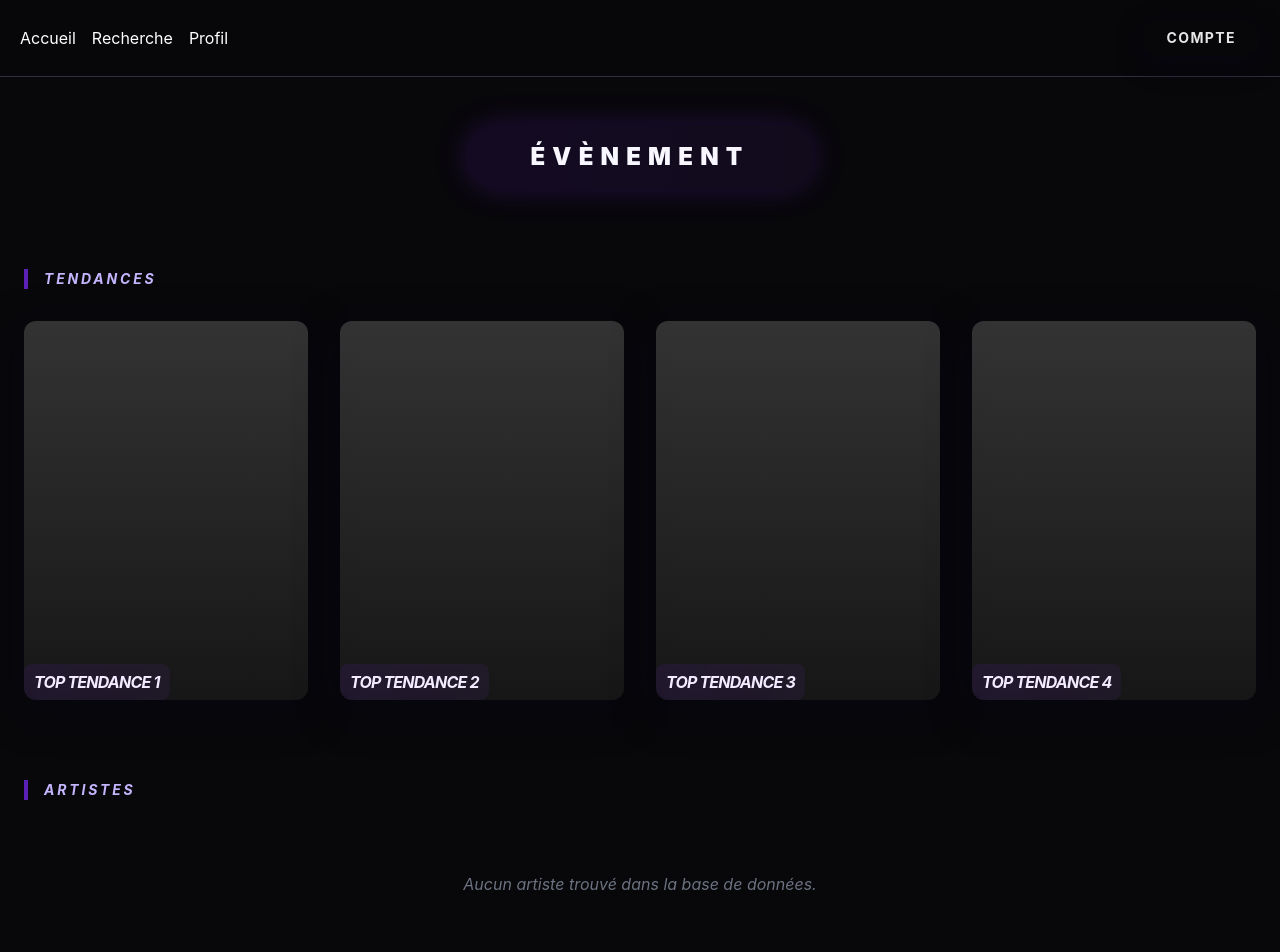
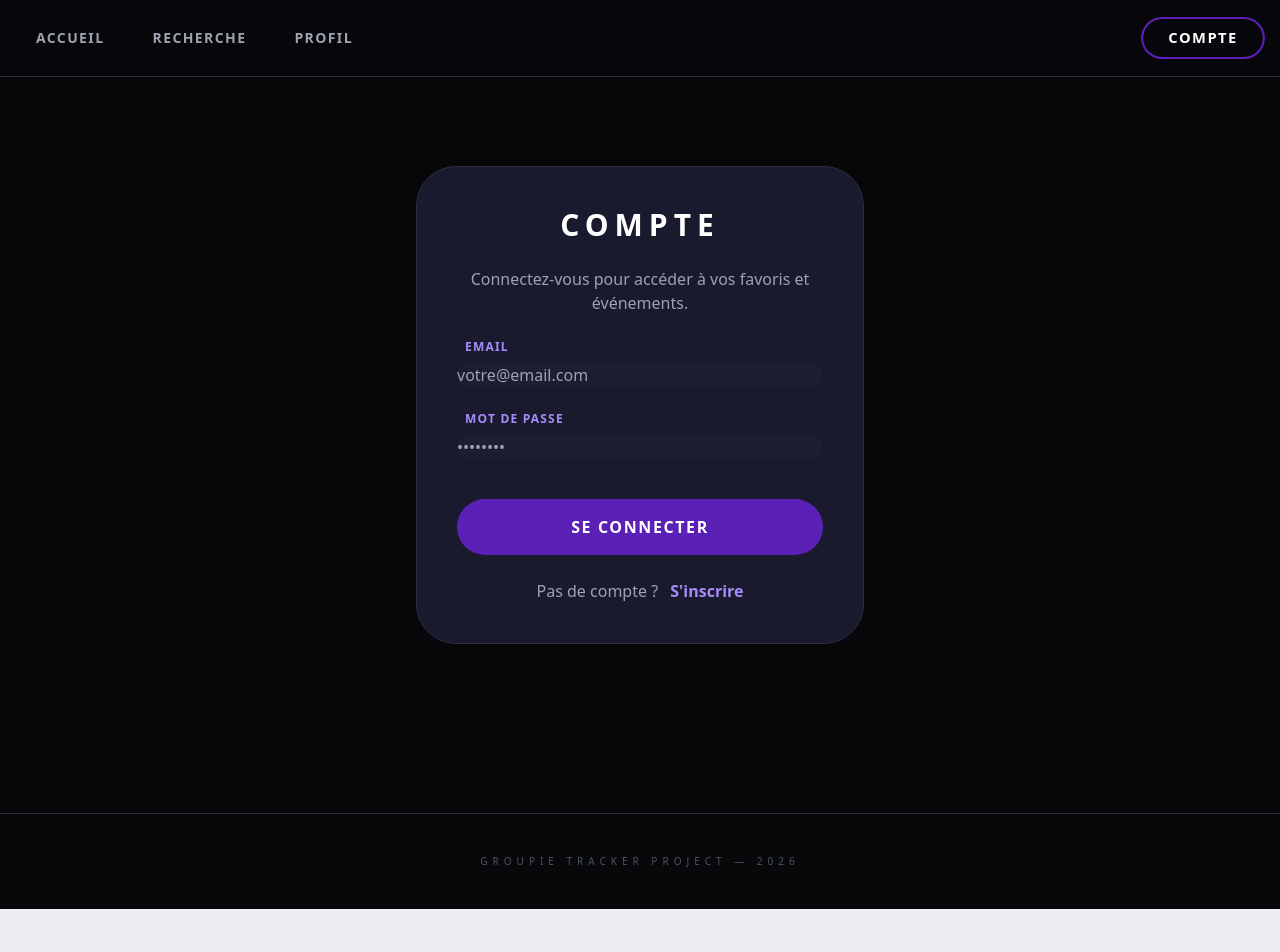
Before and after one commit to allanparis35/projet_gp_tracker, a React (Vite) app: page / in a window 1280 px wide. Shown: the top 952 px of the page. After the commit the page ends 909 px from the top, so only its background shows below. Built offline with nearby package versions, Linux system fonts and the light colour scheme.

Commit message:
It's been a long time since I forgot to commit

```diff
--- a/App.jsx
+++ b/App.jsx
@@ -1,4 +1,4 @@
-import React, { useState, useEffect } from 'react';
+import React, { useState, useEffect, useCallback } from 'react';
 import Home from './pages/Home';
 import Profile from './pages/Profile';
 import Register from './pages/register';
@@ -6,86 +6,133 @@ import Account from './pages/account';
 import Research from './pages/research';
 
 function App() {
-  const [currentPage, setCurrentPage] = useState('home');
+  // On initialise la page en fonction de la présence du token
+  const [currentPage, setCurrentPage] = useState(localStorage.getItem('token') ? 'home' : 'account');
   const [artistes, setArtistes] = useState([]);
-  const [loading, setLoading] = useState(true);
+  const [loading, setLoading] = useState(false);
 
-  useEffect(() => {
-    const fetchArtists = async () => {
-      // 1. On s'assure que le mode chargement est actif au début
-      setLoading(true);
-
-      // 2. Récupérer le token stocké
+  // useCallback permet de stabiliser la fonction pour l'utiliser dans useEffect
+  const fetchArtists = useCallback(async () => {
     const token = localStorage.getItem('token');
 
+    // Si on n'a pas de token, on ne tente même pas l'appel
     if (!token) {
-        console.error("Aucun token trouvé, l'utilisateur n'est probablement pas connecté");
       setLoading(false);
       return;
     }
 
     try {
+      setLoading(true);
+      console.log("Tentative de récupération des artistes...");
+
       const response = await fetch('http://localhost:8080/artists', {
         method: 'GET',
         headers: {
           'Content-Type': 'application/json',
-            // Envoyer le token au backend pour l'authentification JWT
           'Authorization': `Bearer ${token}`
         },
       });
 
       if (response.ok) {
         const data = await response.json();
-          // On met à jour la liste des artistes avec les données du backend
-          setArtistes(data || []);
+        console.log("Données reçues du serveur :", data);
+
+        // Sécurité : on s'assure que data est bien un tableau
+        setArtistes(Array.isArray(data) ? data : []);
       } else {
-          console.error("Erreur lors de la récupération :", response.status);
+        console.error("Erreur serveur code :", response.status);
+        if (response.status === 401) {
+          handleLogout();
+        }
       }
     } catch (error) {
-        console.error("Erreur réseau (le backend est-il lancé ?) :", error);
+      console.error("Erreur réseau (le backend est-il lancé sur 8080 ?) :", error);
     } finally {
-        // 3. Quoi qu'il arrive (succès ou erreur), on arrête le chargement
       setLoading(false);
     }
+  }, []);
+
+  // Chargement des artistes au démarrage ou quand le token change
+  useEffect(() => {
+    if (localStorage.getItem('token')) {
+      fetchArtists();
+    }
+  }, [fetchArtists]);
+
+  const handleLogout = () => {
+    localStorage.removeItem('token');
+    setArtistes([]);
+    setCurrentPage('account');
   };
 
-    fetchArtists();
-  }, []);
+  const handleLoginSuccess = () => {
+    setCurrentPage('home');
+    fetchArtists(); // On recharge immédiatement après la connexion
+  };
 
   return (
-    <div className="min-h-screen bg-[#08070a] text-white">
+    <div className="min-h-screen bg-[#08070a] text-white font-sans selection:bg-[#5b21b6] selection:text-white">
+
       {/* NAVIGATION */}
-      <nav className="sticky top-0 z-50 flex items-center gap-4 p-5 bg-[#08070a]/95 border-b border-[#2d2d44] backdrop-blur-lg">
+      <nav className="sticky top-0 z-50 flex items-center gap-4 p-5 bg-[#08070a]/90 border-b border-[#2d2d44] backdrop-blur-md">
         <div className="flex gap-4">
-          <button onClick={() => setCurrentPage('home')} className={`nav-button ${currentPage === 'home' ? 'active' : ''}`}>Accueil</button>
-          <button onClick={() => setCurrentPage('research')} className={`nav-button ${currentPage === 'research' ? 'active' : ''}`}>Recherche</button>
-          <button onClick={() => setCurrentPage('profile')} className={`nav-button ${currentPage === 'profile' ? 'active' : ''}`}>Profil</button>
+          <button
+            onClick={() => setCurrentPage('home')}
+            className={`px-4 py-2 text-sm font-bold uppercase tracking-widest transition-all ${currentPage === 'home' ? 'text-[#c4b5fd] border-b-2 border-[#5b21b6]' : 'text-gray-400 hover:text-white'}`}
+          >
+            Accueil
+          </button>
+          <button
+            onClick={() => setCurrentPage('research')}
+            className={`px-4 py-2 text-sm font-bold uppercase tracking-widest transition-all ${currentPage === 'research' ? 'text-[#c4b5fd] border-b-2 border-[#5b21b6]' : 'text-gray-400 hover:text-white'}`}
+          >
+            Recherche
+          </button>
+          <button
+            onClick={() => setCurrentPage('profile')}
+            className={`px-4 py-2 text-sm font-bold uppercase tracking-widest transition-all ${currentPage === 'profile' ? 'text-[#c4b5fd] border-b-2 border-[#5b21b6]' : 'text-gray-400 hover:text-white'}`}
+          >
+            Profil
+          </button>
         </div>
 
-        <div className="ml-auto flex gap-6 items-center">
-          <button onClick={() => setCurrentPage('account')} className={`bulle-custom px-6 py-2 text-sm font-bold uppercase tracking-widest ${currentPage === 'account' ? 'opacity-100' : 'opacity-90'}`}>Compte</button>
+        <div className="ml-auto flex gap-4 items-center">
+          {localStorage.getItem('token') && (
+            <button
+              onClick={handleLogout}
+              className="px-4 py-2 text-[10px] font-black uppercase tracking-tighter text-red-500 border border-red-500/20 hover:bg-red-500/10 transition-all rounded"
+            >
+              Déconnexion
+            </button>
+          )}
+          <button
+            onClick={() => setCurrentPage('account')}
+            className={`bulle-custom px-6 py-2 text-sm font-bold uppercase tracking-widest transition-all ${currentPage === 'account' ? 'ring-2 ring-[#5b21b6] scale-105' : 'opacity-80 hover:opacity-100'}`}
+          >
+            Compte
+          </button>
         </div>
       </nav>
 
       {/* CONTENU PRINCIPAL */}
       <main className="container mx-auto py-12 px-6">
 
+        {/* PAGE ACCUEIL */}
         {currentPage === 'home' && (
           <div className="flex flex-col items-center">
-            {/* Grand Titre */}
-            <div className="bulle-custom text-2xl px-16 py-4 mb-20 font-black uppercase tracking-[0.3em] shadow-[0_0_30px_rgba(91,33,182,0.3)]">
-              Évènement
+            <div className="bulle-custom text-2xl px-16 py-4 mb-20 font-black uppercase tracking-[0.3em] shadow-[0_0_40px_rgba(91,33,182,0.2)]">
+              Évènements
             </div>
 
-            {/* TENDANCES (Exemple statique) */}
+            {/* TENDANCES (Statique) */}
             <div className="w-full mb-20">
               <h2 className="text-[#c4b5fd] mb-8 italic text-sm uppercase tracking-[0.2em] font-bold border-l-4 border-[#5b21b6] pl-4">
                 Tendances
               </h2>
               <div className="grid grid-cols-1 sm:grid-cols-2 md:grid-cols-4 gap-8">
                 {[1, 2, 3, 4].map(i => (
-                  <div key={i} className="cadre-gris aspect-video md:aspect-[3/4] group">
-                    <span className="text-[#f3ebff] group-hover:text-white font-bold uppercase tracking-tighter transition-colors">
+                  <div key={i} className="cadre-gris aspect-[3/4] group flex items-center justify-center border border-[#2d2d44] hover:border-[#5b21b6] transition-all cursor-pointer">
+                    <span className="text-[#f3ebff]/50 group-hover:text-white font-bold uppercase text-xs tracking-widest">
                       Top Tendance {i}
                     </span>
                   </div>
@@ -93,38 +140,39 @@ function App() {
               </div>
             </div>
 
-            {/* SECTION ARTISTES (Dynamique via le Backend) */}
+            {/* SECTION ARTISTES DYNAMIQUE */}
             <div className="w-full">
               <h2 className="text-[#c4b5fd] mb-8 italic text-sm uppercase tracking-[0.2em] font-bold border-l-4 border-[#5b21b6] pl-4">
                 Artistes
               </h2>
 
               {loading ? (
-                <div className="col-span-full text-center py-20 text-[#9f7aea] animate-pulse font-bold uppercase tracking-widest">
-                  Chargement des artistes...
+                <div className="flex flex-col items-center py-20 gap-4">
+                  <div className="w-12 h-12 border-4 border-[#5b21b6] border-t-transparent rounded-full animate-spin"></div>
+                  <p className="text-[#9f7aea] animate-pulse font-bold uppercase text-xs tracking-[0.2em]">Chargement des artistes...</p>
                 </div>
               ) : (
-                <div className="grid grid-cols-1 sm:grid-cols-2 md:grid-cols-4 gap-8">
+                <div className="grid grid-cols-1 sm:grid-cols-2 md:grid-cols-4 lg:grid-cols-5 gap-6">
                   {artistes.length > 0 ? (
                     artistes.map(artiste => (
-                      <div key={artiste.id} className="cadre-gris aspect-[3/4] flex flex-col p-0 overflow-hidden group border-2">
-                        <div className="w-full h-2/3 overflow-hidden bg-[#0b0b0f]">
+                      <div key={artiste.id} className="cadre-gris flex flex-col p-0 overflow-hidden group border border-[#2d2d44] hover:border-[#5b21b6] transition-all duration-300">
+                        <div className="aspect-[3/4] overflow-hidden bg-[#0b0b0f]">
                           <img
-                            src={artiste.image || 'https://via.placeholder.com/400x600'}
+                            src={artiste.image || 'https://via.placeholder.com/400x600?text=No+Image'}
                             alt={artiste.name}
-                            className="w-full h-full object-cover transition-transform duration-500 group-hover:scale-110 opacity-90 group-hover:opacity-100"
+                            className="w-full h-full object-cover transition-transform duration-700 group-hover:scale-110 opacity-70 group-hover:opacity-100"
                           />
                         </div>
-                        <div className="h-1/3 flex items-center justify-center bg-[#13131a] border-t-2 border-[#5b21b6]/30 group-hover:border-[#5b21b6]">
-                          <span className="font-bold uppercase tracking-widest text-center px-2 group-hover:text-[#c4b5fd]">
+                        <div className="p-4 flex items-center justify-center bg-[#13131a] border-t border-[#2d2d44] group-hover:bg-[#1a1a25]">
+                          <span className="font-bold uppercase tracking-tighter text-sm text-center group-hover:text-[#c4b5fd] truncate">
                             {artiste.name}
                           </span>
                         </div>
                       </div>
                     ))
                   ) : (
-                    <div className="col-span-full text-center py-10 text-gray-500 italic">
-                      Aucun artiste trouvé dans la base de données.
+                    <div className="col-span-full bg-[#13131a] border border-dashed border-[#2d2d44] rounded-2xl text-center py-20 text-gray-500 italic">
+                      Aucun artiste trouvé. Vérifiez la connexion au serveur Go.
                     </div>
                   )}
                 </div>
@@ -133,13 +181,13 @@ function App() {
           </div>
         )}
 
+        {/* ROUTAGE DES AUTRES PAGES */}
         {currentPage === 'research' && <Research />}
-
-        {currentPage === 'profile' && <Profile />}
+        {currentPage === 'profile'  && <Profile />}
 
         {currentPage === 'account' && (
           <Account
-            onLoginSuccess={() => setCurrentPage('home')}
+            onLoginSuccess={handleLoginSuccess}
             onShowRegister={() => setCurrentPage('register')}
           />
         )}
@@ -152,8 +200,8 @@ function App() {
         )}
       </main>
 
-      <footer className="mt-20 py-10 border-t border-[#2d2d44] text-center text-gray-400 text-xs uppercase tracking-[0.5em]">
-        Groupie Tracker Project
+      <footer className="mt-20 py-10 border-t border-[#2d2d44] text-center text-gray-600 text-[10px] uppercase tracking-[0.5em]">
+        Groupie Tracker Project — 2026
       </footer>
     </div>
   );
--- a/pages/research.jsx
+++ b/pages/research.jsx
@@ -31,8 +31,6 @@ const Research = () => {
         </div>
       </div>
 
-      {/* --- VOLET COULISSANT (SIDEBAR) --- */}
-
       {/* Overlay sombre (cliquer ici ferme le volet) */}
       <div
         className={`fixed inset-0 bg-black/60 backdrop-blur-sm z-[60] transition-opacity duration-300 ${isSidebarOpen ? 'opacity-100' : 'opacity-0 pointer-events-none'}`}
```
Lines whose indentation alone changed are shown as unchanged.
